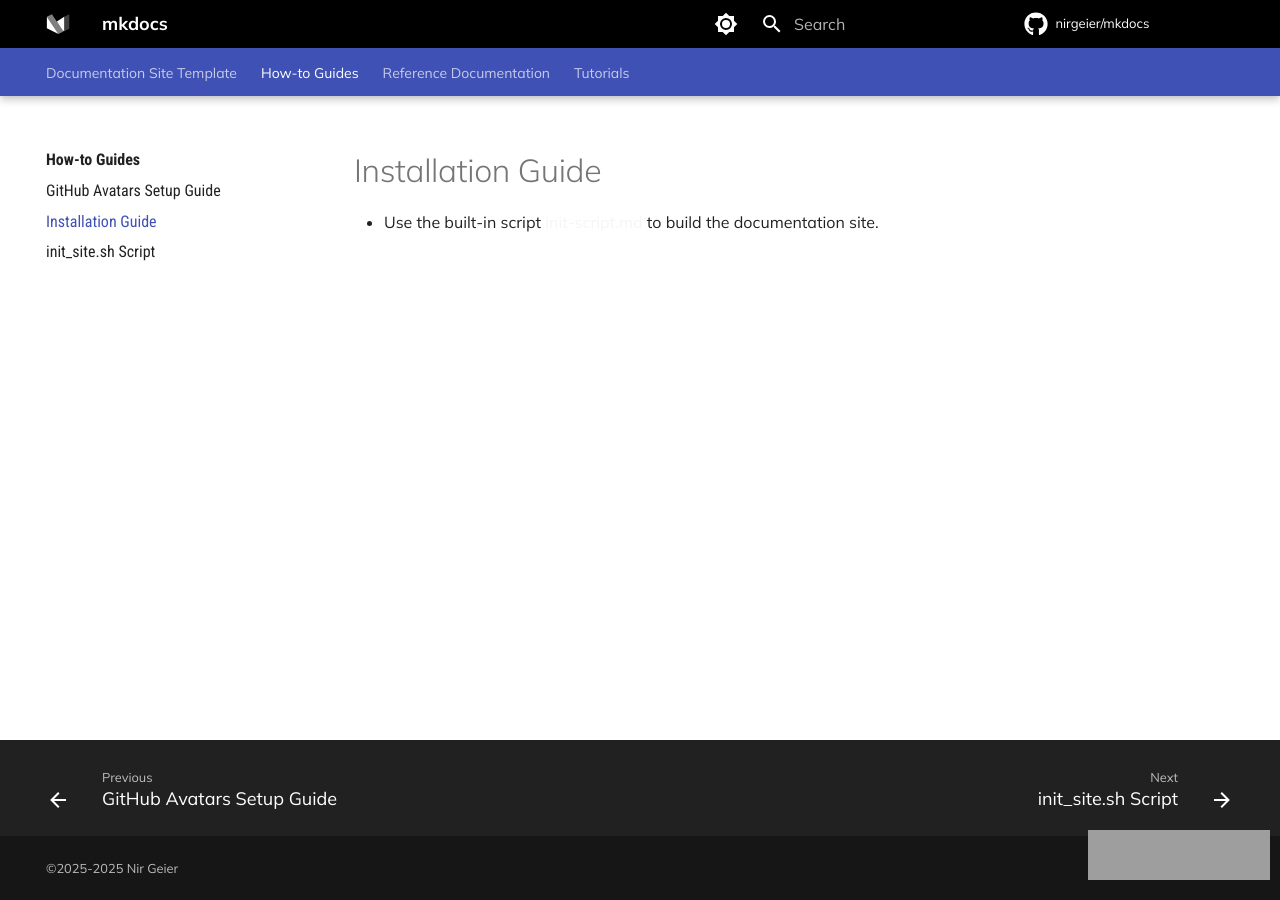
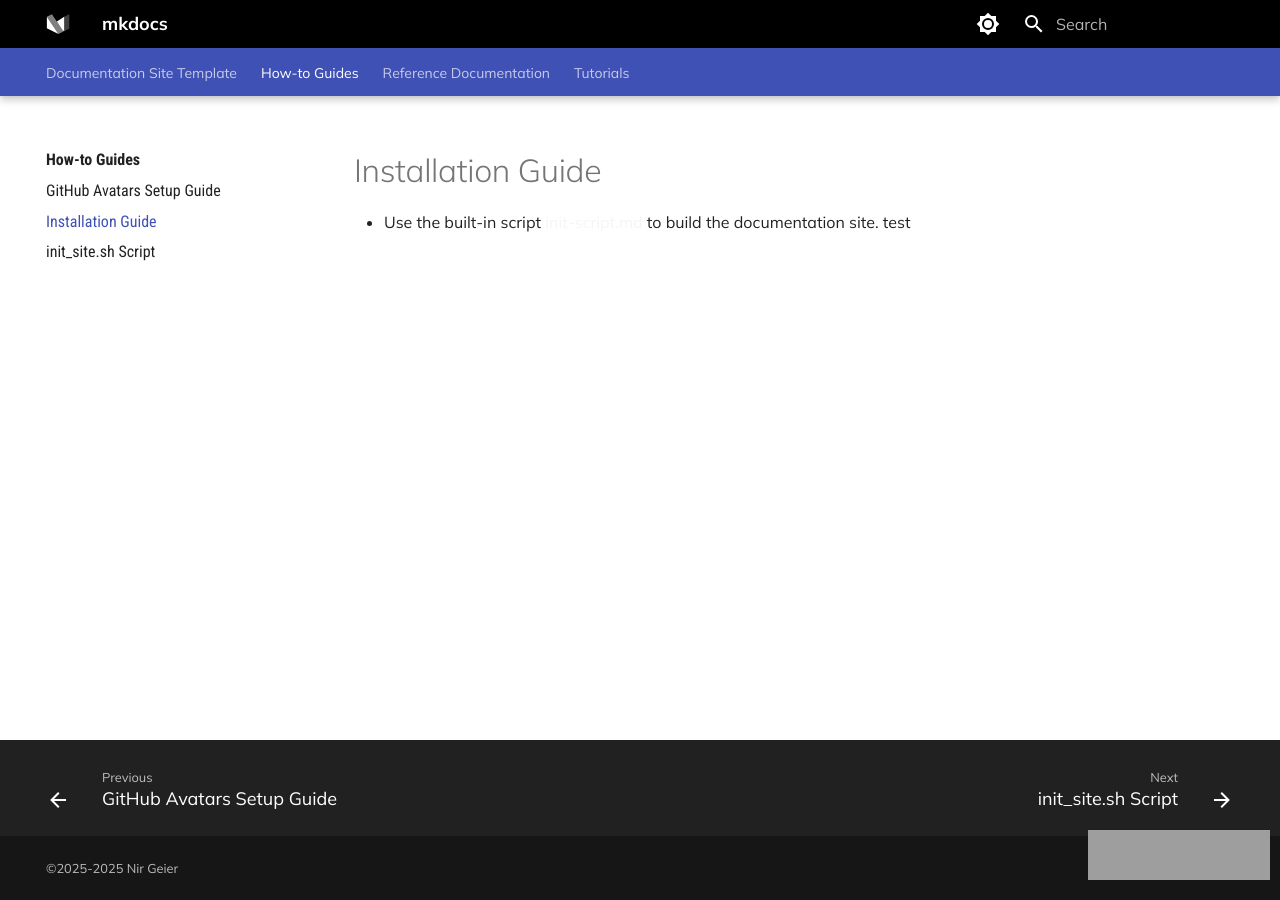
Before and after one commit to niv-devops/docs, an MkDocs documentation site: the page built from Labs/guides/installation-guide.md, in a window 1280 px wide. Built offline with MkDocs 1.6.1 and Material for MkDocs 9.7.7, drawn with Linux system fonts in a browser that asks for light colours; comment, search, counter and statistics services are not loaded; some of the changed lines change nothing that is shown; grey boxes are pictures that could not be loaded.

Commit message:
init repo and site

```diff
--- a/Labs/guides/installation-guide.md
+++ b/Labs/guides/installation-guide.md
@@ -1,3 +1,4 @@
 # Installation Guide
 
 * Use the built-in script [init-script.md](./understanding-init-script.md) to build the documentation site.
+test
--- a/mkdocs.yml
+++ b/mkdocs.yml
@@ -4,12 +4,12 @@
 docs_dir: Labs
 edit_uri: ""
 repo_name: nirgeier/mkdocs
-repo_url: https://github.com/nirgeier/mkdocs
-site_author: Nir Geier - nirgeier@gmail.com
+repo_url:
+site_author:
 site_description: A collection of GitHub Labs for learning and practicing GitHub skills.
 site_dir: ./mkdocs-site
 site_name: mkdocs
-site_url: https://nirgeier.github.io/mkdocs/
+site_url:
 ###
 ### mkdocs-theme.yml
 ###
@@ -85,13 +85,13 @@
   generator: false
   social:
     - icon: fontawesome/brands/github
-      link: https://github.com/nirgeier/mkdocs
+      link: https://github.com/niv-devops/mkdocs
       name: View on GitHub
     - icon: octicons/star-16
-      link: https://github.com/nirgeier/mkdocs/stargazers
+      link: https://github.com/niv-devops/mkdocs/stargazers
       name: Star this repo
     - icon: octicons/repo-forked-16
-      link: https://github.com/nirgeier/mkdocs/network/members
+      link: https://github.com/niv-devops/mkdocs/network/members
       name: Fork this repo
 
 extra_css:
@@ -117,7 +117,7 @@
       branch: main
       docs_path: Labs # set if your docs folder is not root
       enabled: true
-      repository: nirgeier/mkdocs
+      repository: niv-devops/mkdocs
   - git-revision-date-localized:
       enable_creation_date: true
       enable_git_follow: false
```
Also changed, not shown: 3 other files.
